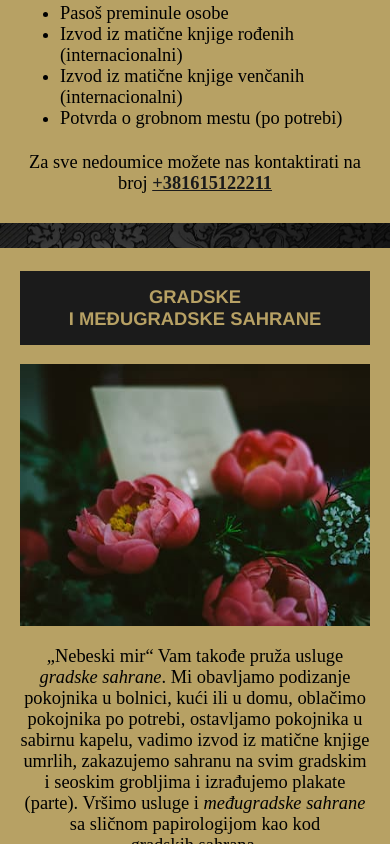
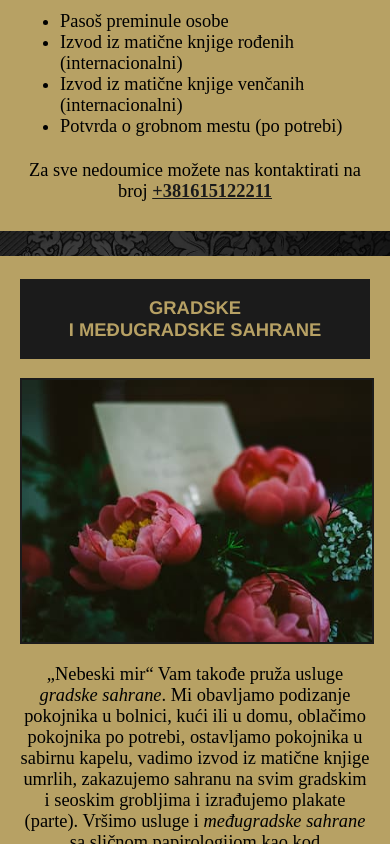
Before and after one commit to dirtyOldTown/nikola, a plain HTML site: page index.html in a window 390 px wide. Shown: the part 2458-3302 px from the top of the page. Drawn offline with Linux system fonts and the light colour scheme; a web font is replaced by a local one.

```diff
--- a/nebeski-mir.css
+++ b/nebeski-mir.css
@@ -184,7 +184,8 @@
   font-family: Helvetica, Arial, sans-serif;
   background-color: #1B1B1B;
   color:#b7a164;
-  padding: 15px 5px;
+  padding: 17px 5px;
+  border: 1px solid #1B1B1B
 }
 .int-prevoz, .gradska-međugradska {
   margin-bottom: 25px
@@ -195,10 +196,10 @@
   margin-right: 15px;
   margin-bottom: 0px;
   height: auto;
-  border: 2px solid #1B1B1B
+  border: 1px solid #1B1B1B
 }
 .gradska-međugradska img {
-  border: 0
+  border: 2px solid #1B1B1B
 }
 #cvece {
   text-align: start;
--- a/responsive.css
+++ b/responsive.css
@@ -132,7 +132,6 @@
   }
   .int-prevoz img, .gradska-međugradska img {
     width: 45%;
-    border: 0;
   }
   footer h4 {
     padding-top: 20px;
@@ -180,3 +179,8 @@
     padding-top: 10px;
   }
 }
+@media screen and (max-width: 320px) {
+  .int-prevoz h3, .gradska-međugradska h3 {
+    font-size: 5.5vw;
+  }
+}
```
